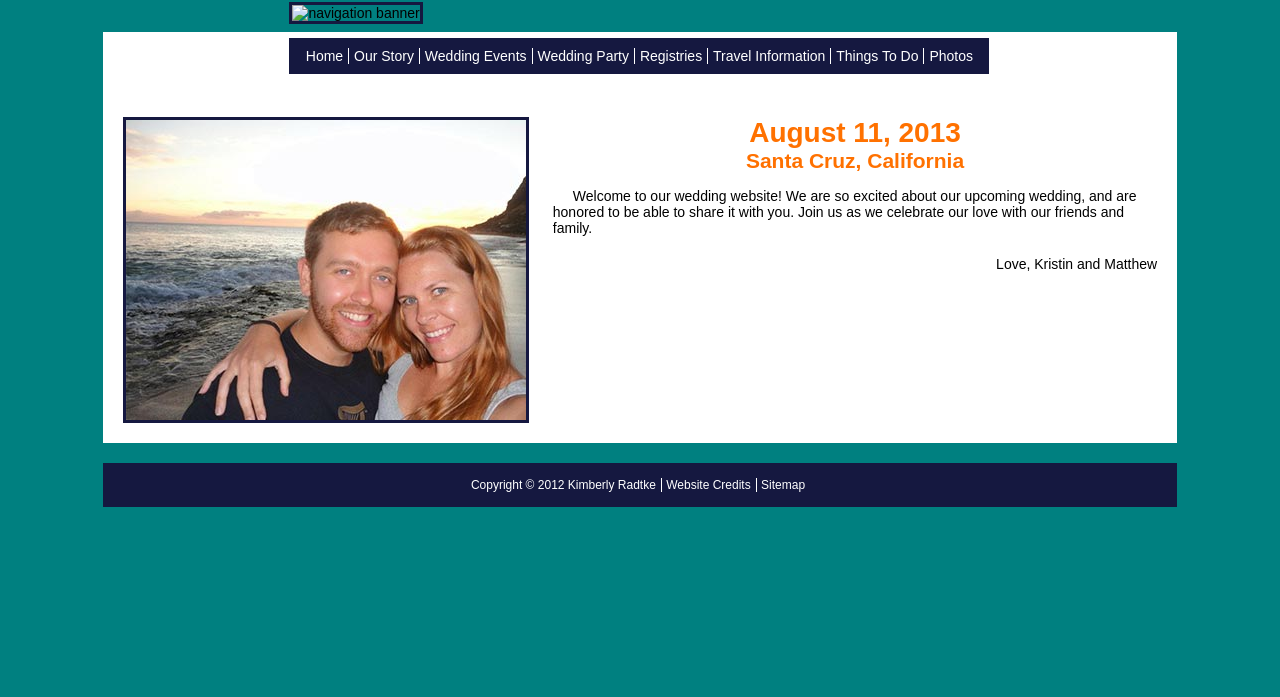
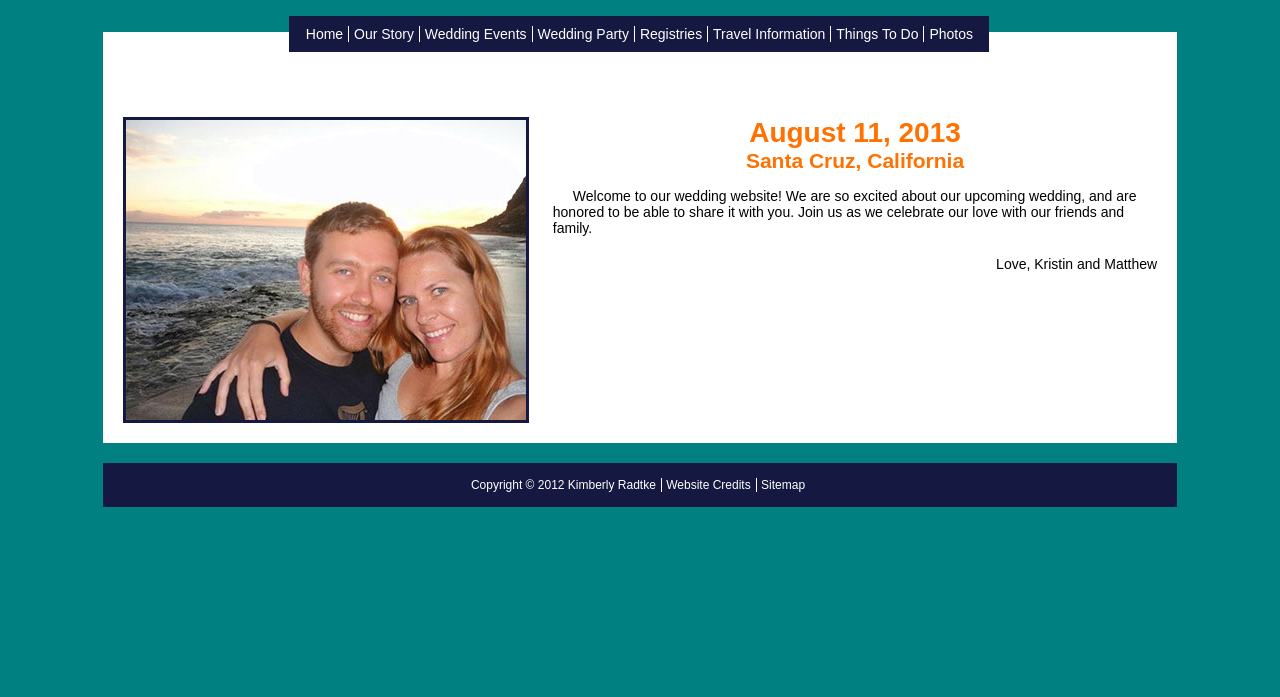
Before and after one commit to kimberlyradtke/mrandmrsholland, a plain HTML site: page index.html in a window 1280 px wide. Shown: the part 103-800 px from the top of the page. Drawn offline with Linux system fonts and the light colour scheme.

Commit message:
delete img

```diff
--- a/index.html
+++ b/index.html
@@ -13,7 +13,6 @@
 <a href="index.html"><img id="logo_image" src="images/logo_web.png" alt="logo"></a>
 
 <div id="nav_container">
-	<img id="seal" drc="images/wedding_deal.png" alt="navigation banner">
 	<ul id="nav_list">
 		<li class="first"><a href="index.html">Home</a></li>
 		<li><a href="ourstory.html">Our Story</a></li>
```
